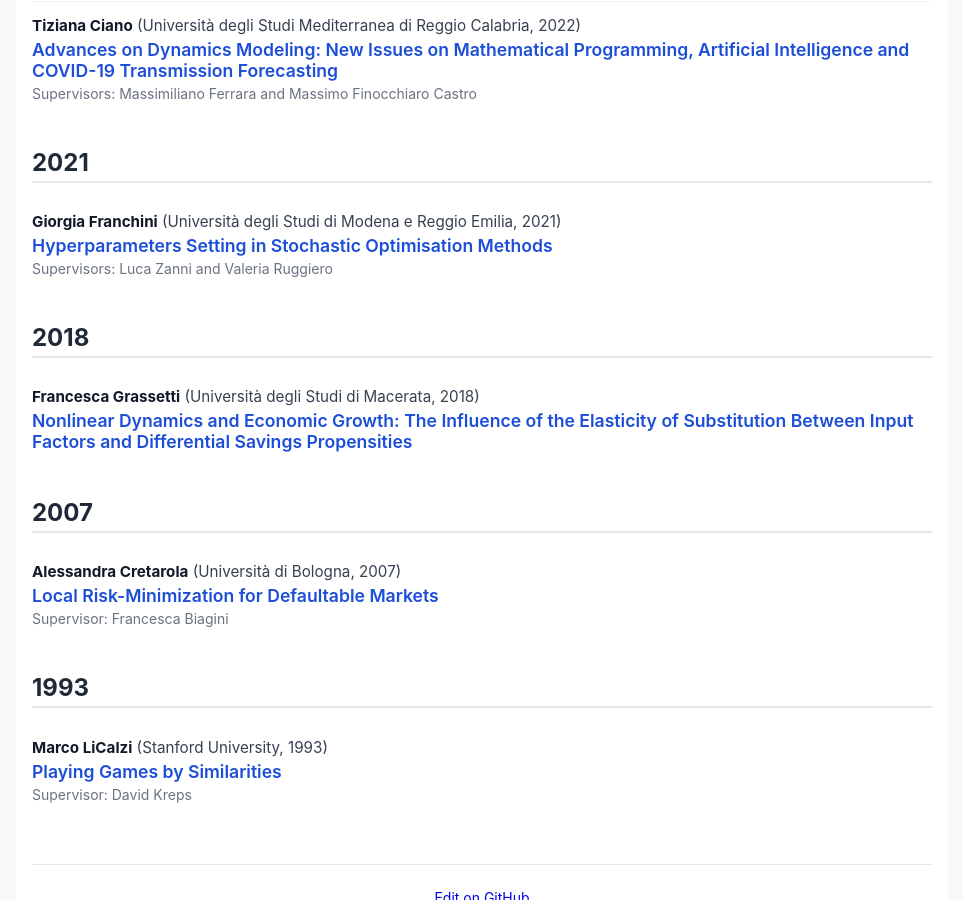
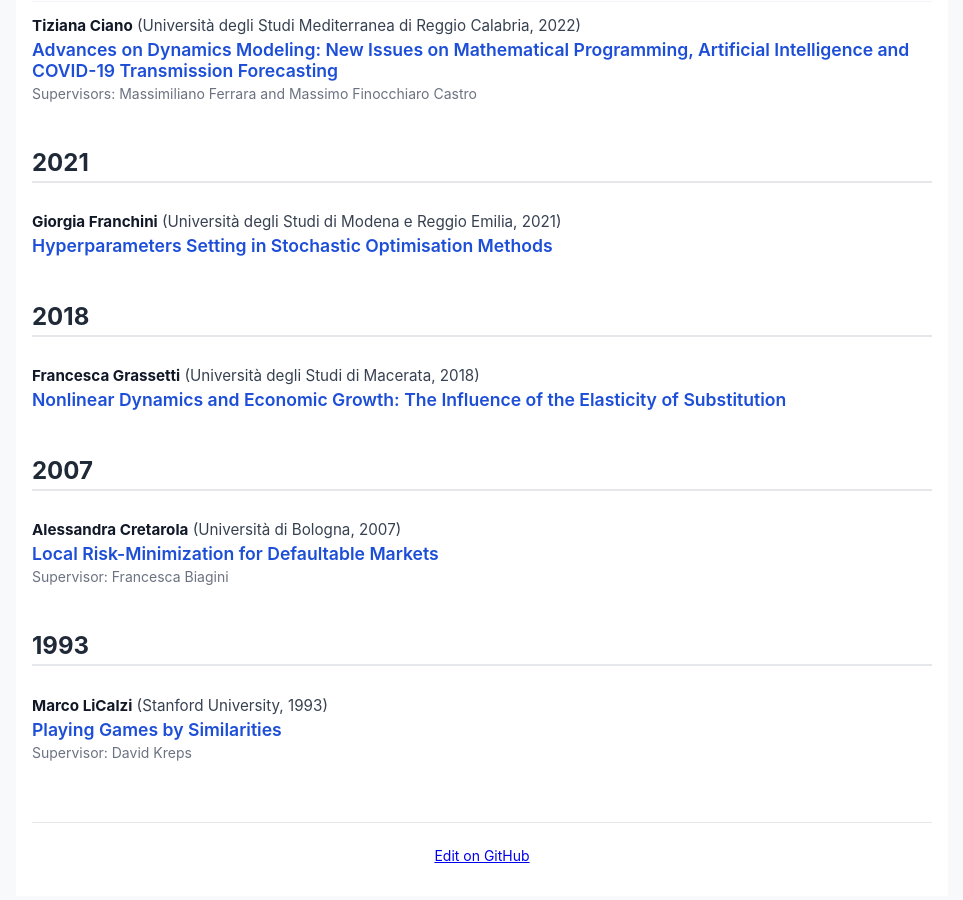
Before and after one commit to mlicalzi/AMASES_theses, a Jekyll site: the page built from index.md, in a window 1280 px wide and 900 px high, scrolled down 1567 px. Shown: the whole window, without its empty margins (158-1121 px from the left). Built offline with Jekyll 4.4.1, drawn with Linux system fonts in a browser that asks for light colours.

Commit message:
Add files via upload

```diff
--- a/_data/theses.yml
+++ b/_data/theses.yml
@@ -2,7 +2,7 @@
   affiliation: Università degli Studi di Macerata
   year: 2018
   url: https://u-pad.unimc.it/handle/11393/251177
-  title: "Nonlinear Dynamics and Economic Growth: The Influence of the Elasticity of Substitution Between Input Factors and Differential Savings Propensities"
+  title: "Nonlinear Dynamics and Economic Growth: The Influence of the Elasticity of Substitution"
   supervisor:
     - Cristiana Mammana
 
@@ -19,7 +19,7 @@
   year: 2021
   url: https://iris.unimore.it/retrieve/e31e124f-6fe7-987f-e053-3705fe0a095a/TesiDefinitiva_FranchiniGiorgia.pdf
   title: "Hyperparameters Setting in Stochastic Optimisation Methods"
-  supervisors:
+  supervisor:
     - Luca Zanni
     - Valeria Ruggiero
 
```
